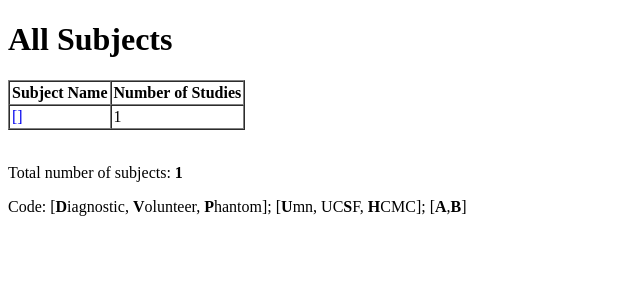
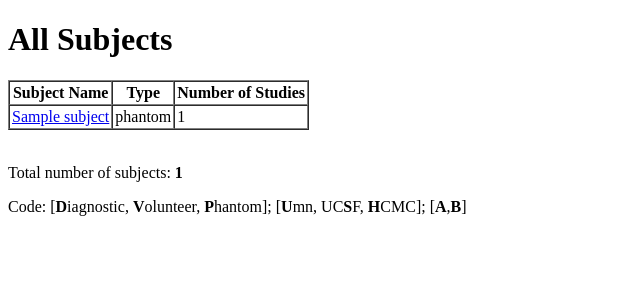
Before and after one commit to patbolan/slug, a Flask app: template templates/subjects.html in a window 1280 px wide. Shown: the part 26-326 px from the top of the page, without its empty margins (0-640 px from the left). Run offline with Flask 3, Linux system fonts and the light colour scheme; the template is opened without the code that fills it: most values are stand-ins (such as "Sample title", 1, 10 or a date in 2020).

Commit message:
Added human flag. Fixed tool_base printout, lost in prior refactoring.

```diff
--- a/app.py
+++ b/app.py
@@ -10,7 +10,8 @@
     get_file_tree,
     get_series_number_from_folder,
     get_data_folder,
-    get_server_environment
+    get_server_environment,
+    is_subject_human
 )
 
 from tools.utils import get_tools_for_project, get_tools_for_subject, get_tools_for_study
@@ -80,7 +81,11 @@
 
     for subject in subjects:
         studies = get_studies_for_subject(subject)
-        subjects_with_counts.append((subject, len(studies)))
+        subjects_with_counts.append({
+            'subject_name': subject,
+            'is_human': is_subject_human(subject),
+            'study_count': len(studies)
+        })
 
     return render_template('subjects.html', subjects=subjects_with_counts)
 
--- a/templates/subjects.html
+++ b/templates/subjects.html
@@ -15,16 +15,24 @@
         <thead>
             <tr>
                 <th>Subject Name</th>
+                <th>Type</th>
                 <th>Number of Studies</th>
             </tr>
         </thead>
         <tbody>
-            {% for subject, study_count in subjects %}
+            {% for subject in subjects %}
                 <tr>
                     <td>
-                        <a href="{{ url_for('subject', subject_name=subject) }}">{{ subject }}</a>
+                        <a href="{{ url_for('subject', subject_name=subject.subject_name) }}">{{ subject.subject_name }}</a>
                     </td>
-                    <td>{{ study_count }}</td>
+                    <td>
+                        {% if subject.is_human %}
+                            human
+                        {% else %}
+                            phantom
+                        {% endif %}
+                    </td>
+                    <td>{{ subject.study_count }}</td>
                 </tr>
             {% endfor %}
         </tbody>
--- a/utils.py
+++ b/utils.py
@@ -68,6 +68,10 @@
         if os.path.isfile(full_path):
             files.append({'name': file_name, 'full_path': full_path})
     return files
+
+# Diagnostic or Volunteers are human subjects. Otherwise phantom
+def is_subject_human(subject_name):
+    return (subject_name.startswith('D') or subject_name.startswith('V'))
 
 def get_process_file_path(process_id, file_relative_path=None):
     from tools.process_manager import ProcessManager
```
Also changed, not shown: tools/tool_base.py (+19 -0 lines), tools/utils.py (+19 -12 lines).
